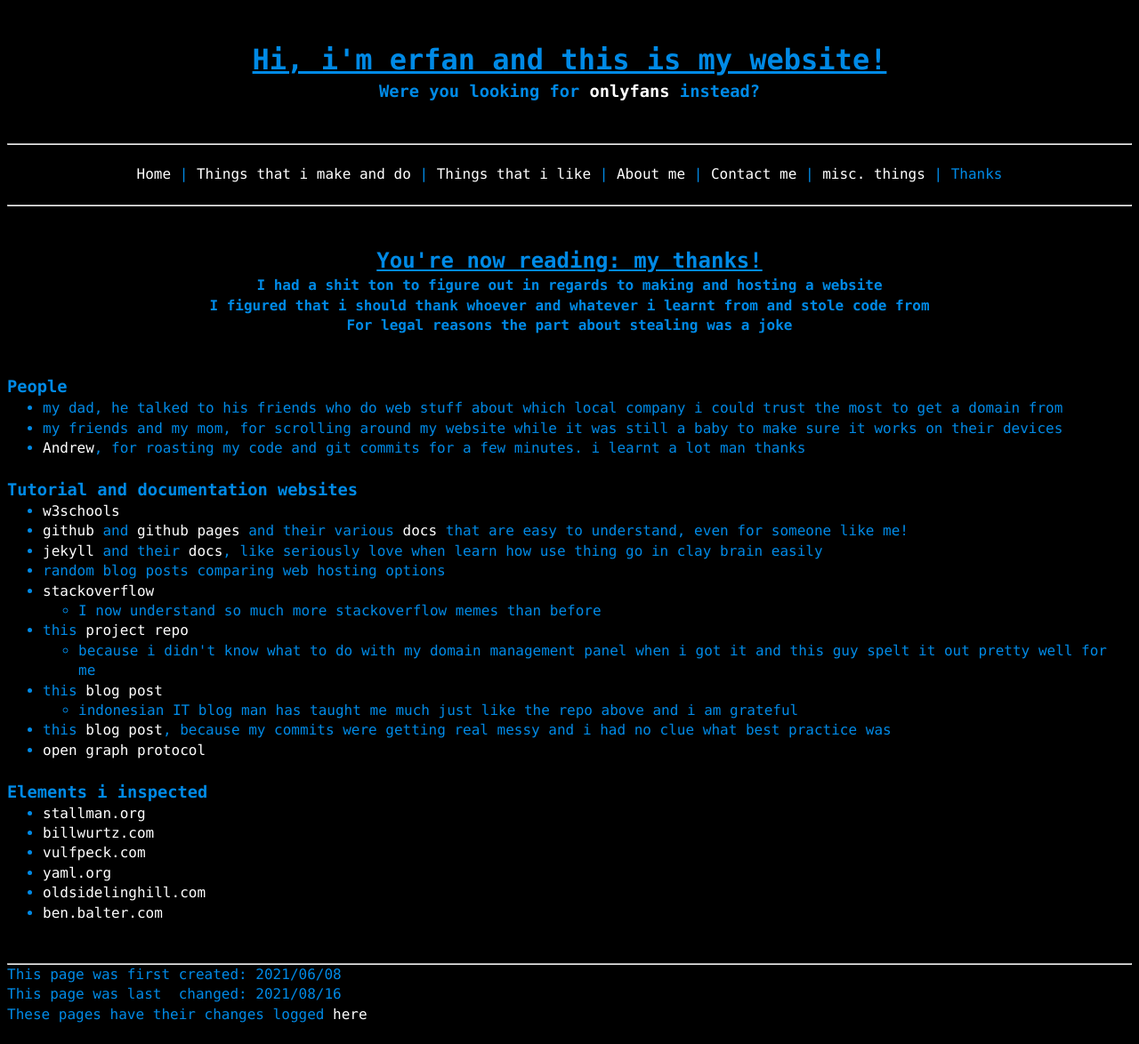
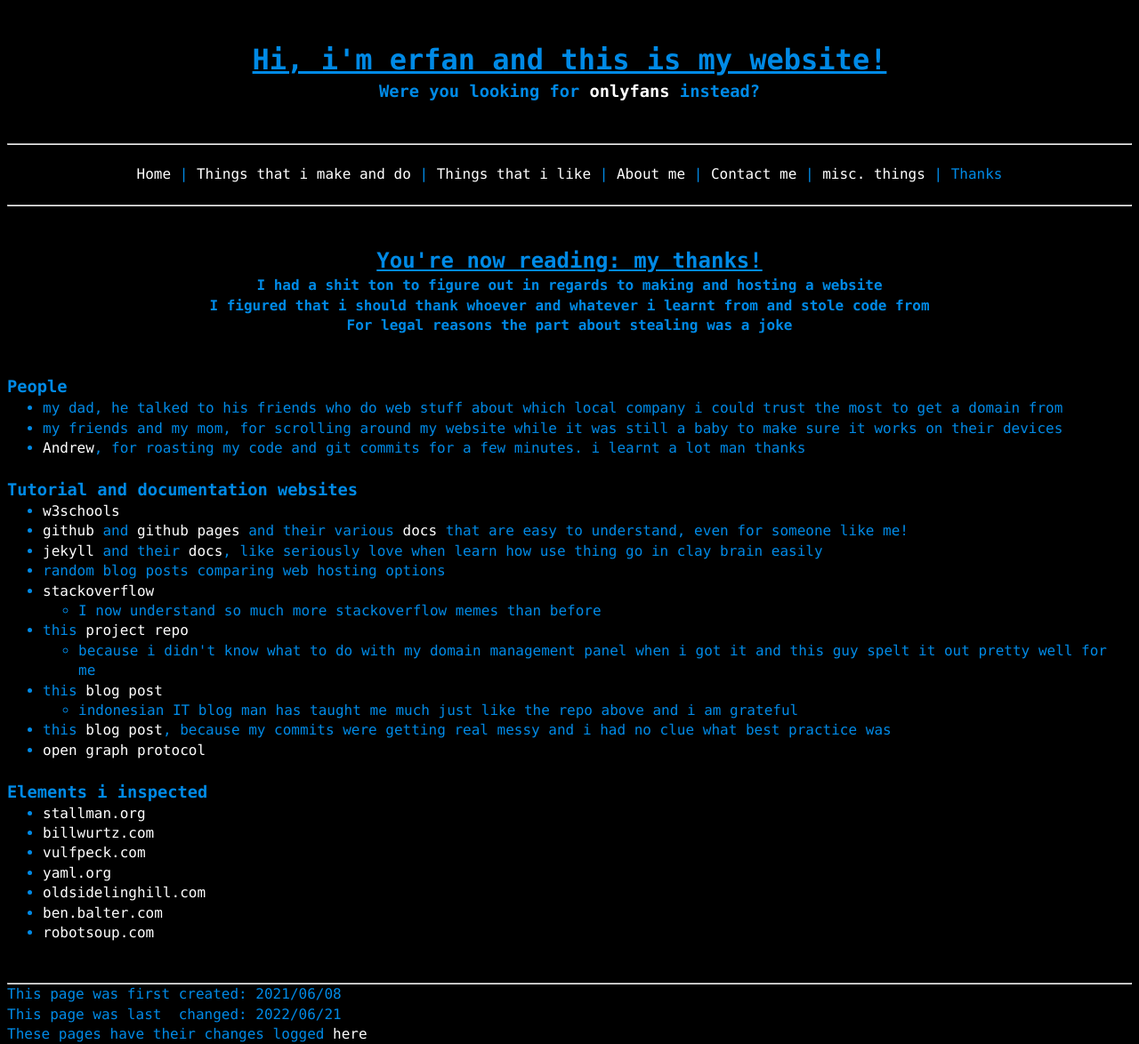
Before and after one commit to a-erfan-aa/a-erfan-aa.github.io, a Jekyll site: the page built from thanks.html, in a window 1280 px wide. Shown: the whole page at 89% size. Built offline with Jekyll 4.4.1, drawn with Linux system fonts in a browser that asks for light colours; before the commit the page ends 1152 px from its top, so only the background shows below that.

Commit message:
Add robotsoup.com to thanks.html and website-principles.html
Also update lastChanged in both files.

```diff
--- a/misc/website-principles.html
+++ b/misc/website-principles.html
@@ -2,7 +2,7 @@
 layout: default
 title: Website Principles
 firstCreated: 2021/06/10
-lastChanged: 2021/09/06
+lastChanged: 2022/06/21
 ---
 <!-- title and subtitle-->
 <div>
@@ -61,6 +61,7 @@ lastChanged: 2021/09/06
 			<li><a href="http://yaml.org/">yaml.org</a></li>
 			<li><a href="http://www.oldsidelinghill.com/2021.html">oldsidelinghill.com</a></li>
 			<li><a href="https://ben.balter.com/">ben.balter.com</a></li>
+			<li><a href="https://www.robotsoup.com/">robotsoup.com</a></li>
 		</ul>
 </div>
 
--- a/thanks.html
+++ b/thanks.html
@@ -2,7 +2,7 @@
 layout: default
 title: Thanks
 firstCreated: 2021/06/08
-lastChanged: 2021/08/16
+lastChanged: 2022/06/21
 ---
 <!-- title and subtitle-->
 <div>
@@ -68,5 +68,6 @@ lastChanged: 2021/08/16
 			<li><a href="http://yaml.org/">yaml.org</a></li>
 			<li><a href="http://www.oldsidelinghill.com/2021.html">oldsidelinghill.com</a></li>
 			<li><a href="https://ben.balter.com/">ben.balter.com</a></li>
+			<li><a href="https://www.robotsoup.com/">robotsoup.com</a></li>
 		</ul>
 </div>
```
